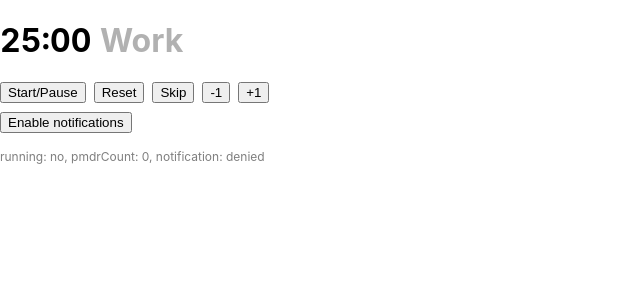
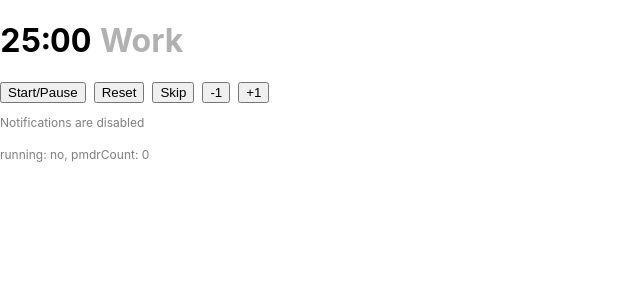
Before and after one commit to jamesjlyons/pomodo, a Next.js app: page / in a window 1280 px wide. Shown: the top 300 px of the page, without its empty margins (0-640 px from the left). Built offline with nearby package versions, Linux system fonts and the light colour scheme.

Commit message:
Refactor notifications

```diff
--- /dev/null
+++ b/app/NotificationButton.tsx
@@ -0,0 +1,80 @@
+'use client';
+import { useState, useEffect } from 'react';
+
+export default function Pomodoro() {
+  const [notifPerm, setNotifPerm] = useState('unknown');
+
+  function setNotifPermState(value: string) {
+    setNotifPerm(value);
+  }
+
+  function checkNotificationPromise() {
+    try {
+      Notification.requestPermission().then((value) => {
+        setNotifPermState(value);
+      });
+    } catch (e) {
+      return false;
+    }
+    return true;
+  }
+
+  function handleNotificationPermissions() {
+    checkNotificationPromise();
+  }
+
+  function checkNotificationPermission() {
+    if (!('Notification' in window)) {
+      // Check if the browser supports notifications
+      setNotifPerm('not supported');
+    } else {
+      // Set current permission state
+      setNotifPermState(Notification.permission);
+    }
+  }
+
+  useEffect(() => {
+    const onPageLoad = () => {
+      checkNotificationPermission();
+    };
+
+    // Check if the page has already loaded
+    if (document.readyState === 'complete') {
+      onPageLoad();
+    } else {
+      window.addEventListener('load', onPageLoad);
+      // Remove the event listener when component unmounts
+      return () => window.removeEventListener('load', onPageLoad);
+    }
+  }, []);
+
+  return (
+    <div className="notificationControls" style={{ marginTop: 8 }}>
+      {notifPerm === 'unknown' && (
+        <span style={{ fontSize: 12, opacity: 0.5 }}>
+          Checking notification permissions...
+        </span>
+      )}
+      {notifPerm === 'default' && (
+        <button onClick={handleNotificationPermissions}>
+          Enable notifications
+        </button>
+      )}
+      {notifPerm === 'granted' && (
+        <span style={{ fontSize: 12, opacity: 0.5 }}>
+          Notifications are enabled
+        </span>
+      )}
+      {notifPerm === 'denied' && (
+        <span style={{ fontSize: 12, opacity: 0.5 }}>
+          Notifications are disabled
+        </span>
+      )}
+      {notifPerm === 'not supported' && (
+        <span style={{ fontSize: 12, opacity: 0.5 }}>
+          Notifications are not supported in this browser
+        </span>
+      )}
+    </div>
+  );
+}
--- a/app/Pomodoro.tsx
+++ b/app/Pomodoro.tsx
@@ -1,5 +1,6 @@
 'use client';
 import { useState, useEffect } from 'react';
+import NotificationButton from './NotificationButton';
 
 export default function Pomodoro() {
   let timer = {
@@ -18,7 +19,7 @@ export default function Pomodoro() {
   const [pmdrCount, setpmdrCount] = useState(0);
   const [breakTime, setbreakTime] = useState(false);
   const [timerStart, setTimerStart] = useState(false);
-  const [notifPerm, setNotifPerm] = useState('default');
+  //   const [notifPerm, setNotifPerm] = useState('unknown');
 
   function badIntervalClear() {
     // Set a fake timeout to get the highest timeout id, find a better way to do this
@@ -27,70 +28,6 @@ export default function Pomodoro() {
       clearTimeout(i);
     }
   }
-
-  //   Notifications
-
-  function checkNotificationPromise() {
-    try {
-      Notification.requestPermission().then();
-    } catch (e) {
-      return false;
-    }
-
-    return true;
-  }
-
-  function handleNotifPermissions() {
-    // function to actually ask the permissions
-    function handlePermission(permission: string) {
-      // set the button to shown or hidden, depending on what the user answers
-      //   notificationBtn.style.display =
-      //     Notification.permission === 'granted' ? 'none' : 'block';
-      let perm = permission;
-      setNotifPerm(perm);
-    }
-
-    // Let's check if the browser supports notifications
-    if (!('Notification' in window)) {
-      console.log('This browser does not support notifications.');
-    } else if (checkNotificationPromise()) {
-      Notification.requestPermission().then((permission) => {
-        handlePermission(permission);
-      });
-    } else {
-      Notification.requestPermission((permission) => {
-        handlePermission(permission);
-      });
-    }
-  }
-
-  function spawnNotification(body: string, title: string) {
-    const notification = new Notification(title, { body });
-  }
-
-  useEffect(() => {
-    const onPageLoad = () => {
-      //   check notification permissions;
-      if (Notification.permission !== 'granted') {
-        setNotifPerm('denied');
-      } else if (Notification.permission == 'granted') {
-        setNotifPerm('granted');
-      } else {
-        setNotifPerm('unknown');
-      }
-    };
-
-    // Check if the page has already loaded
-    if (document.readyState === 'complete') {
-      onPageLoad();
-    } else {
-      window.addEventListener('load', onPageLoad);
-      // Remove the event listener when component unmounts
-      return () => window.removeEventListener('load', onPageLoad);
-    }
-  }, []);
-
-  //   end notifications
 
   function handlePomodoroStart() {
     badIntervalClear();
@@ -135,6 +72,10 @@ export default function Pomodoro() {
   function handleAdd() {
     let add = minutes + 1;
     setMinutes(add);
+  }
+
+  function spawnNotification(body: string, title: string) {
+    const notification = new Notification(title, { body });
   }
 
   useEffect(() => {
@@ -213,17 +154,13 @@ export default function Pomodoro() {
         </button>
         <button onClick={handleAdd}>+1</button>
       </div>
-      <div className="controls2" style={{ marginTop: 8 }}>
-        {notifPerm !== 'granted' && (
-          <button onClick={handleNotifPermissions}>Enable notifications</button>
-        )}
-      </div>
+      <NotificationButton />
       <div
         className="pmdrCount"
         style={{ fontSize: 12, opacity: 0.5, marginTop: 16 }}
       >
         running: {timerStart && 'yes'}
-        {!timerStart && 'no'}, pmdrCount: {pmdrCount}, notification: {notifPerm}
+        {!timerStart && 'no'}, pmdrCount: {pmdrCount}
       </div>
     </div>
   );
```
